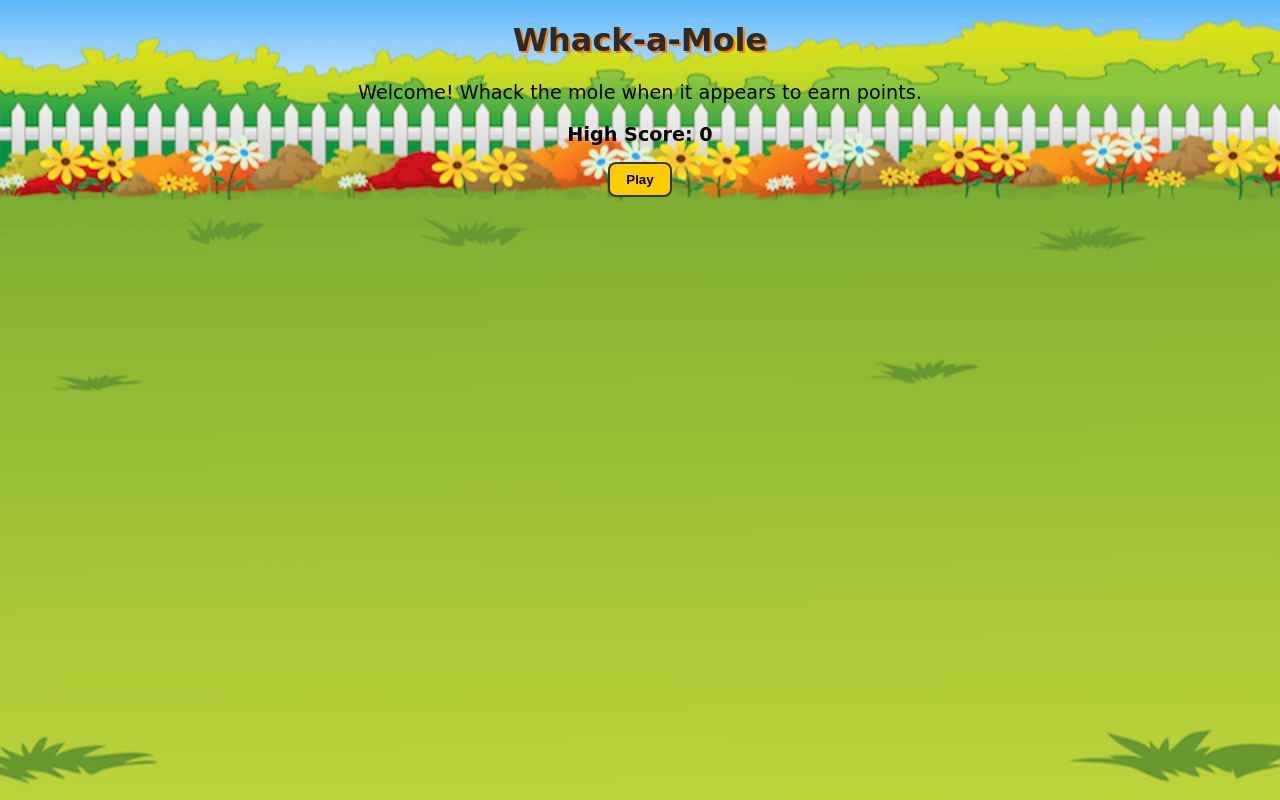
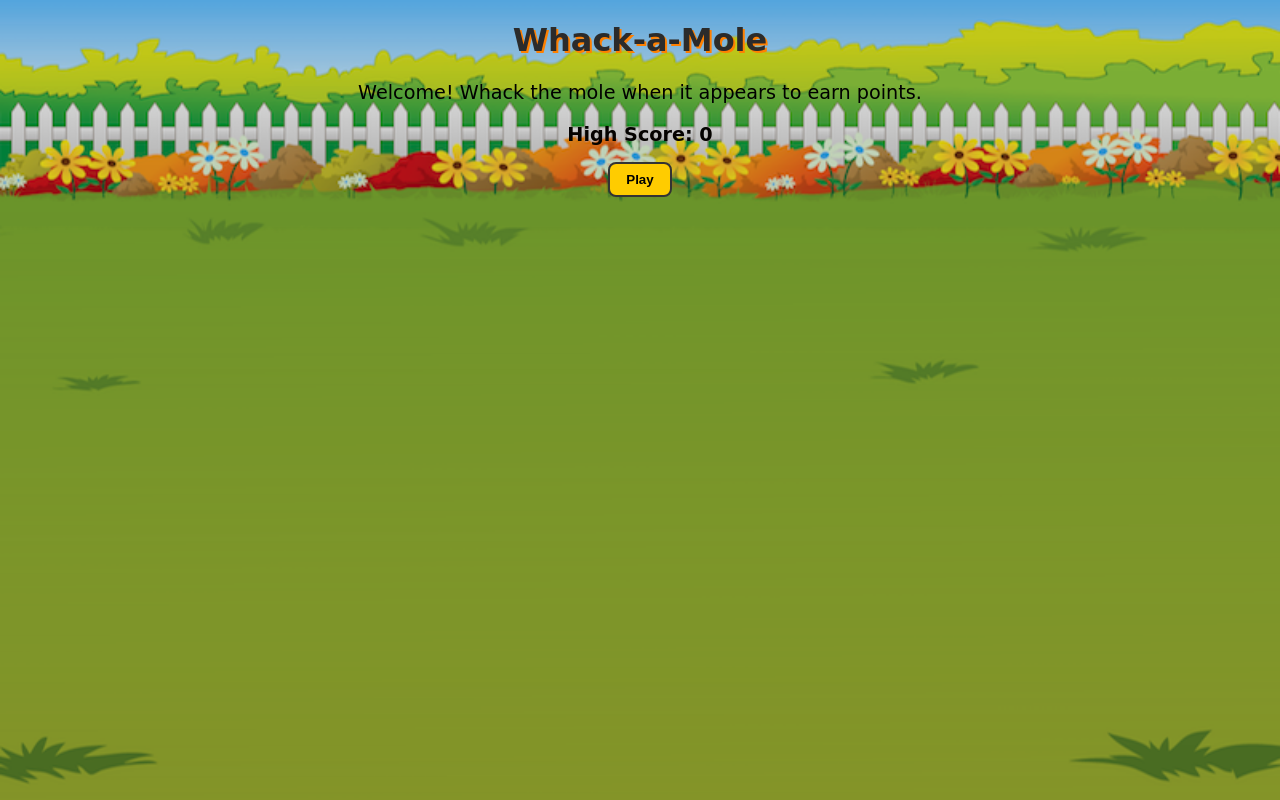
Before and after one commit to CharlesW1117/Whack-a-mole, a React (Vite) app: page / in a window 1280 px wide. Built offline with nearby package versions, Linux system fonts and the light colour scheme.

Commit message:
last one

```diff
--- a/src/index.css
+++ b/src/index.css
@@ -112,3 +112,14 @@ button:hover {
   margin-bottom: 1rem;
   text-shadow: 0 0 10px #ff7315, 0 0 20px #78f305;
 }
+
+body::before {
+  content: "";
+  position: fixed;
+  top: 0;
+  left: 0;
+  width: 100%;
+  height: 100%;
+  background: linear-gradient(to bottom, rgba(0, 0, 0, 0.1), rgba(0, 0, 0, 0.3));
+  z-index: -1;
+}
```
